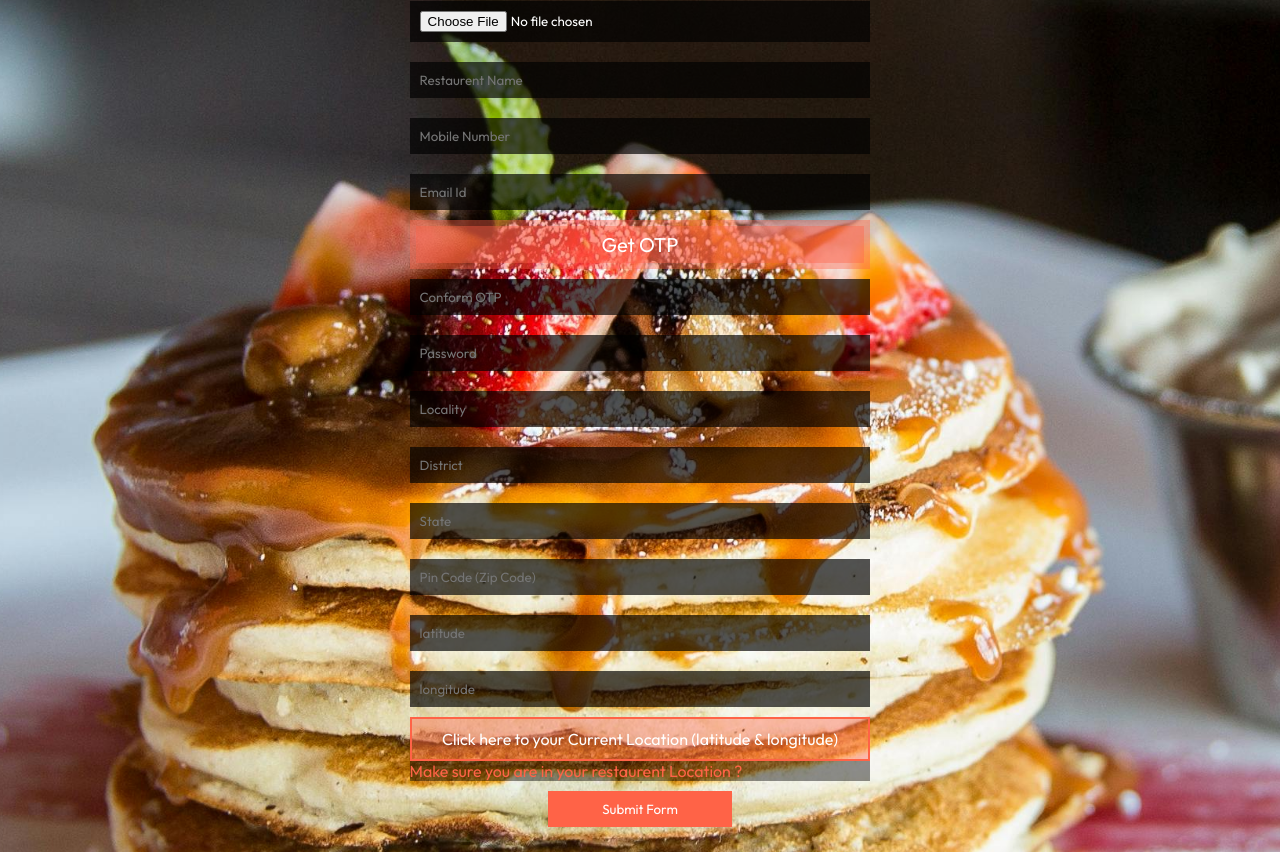
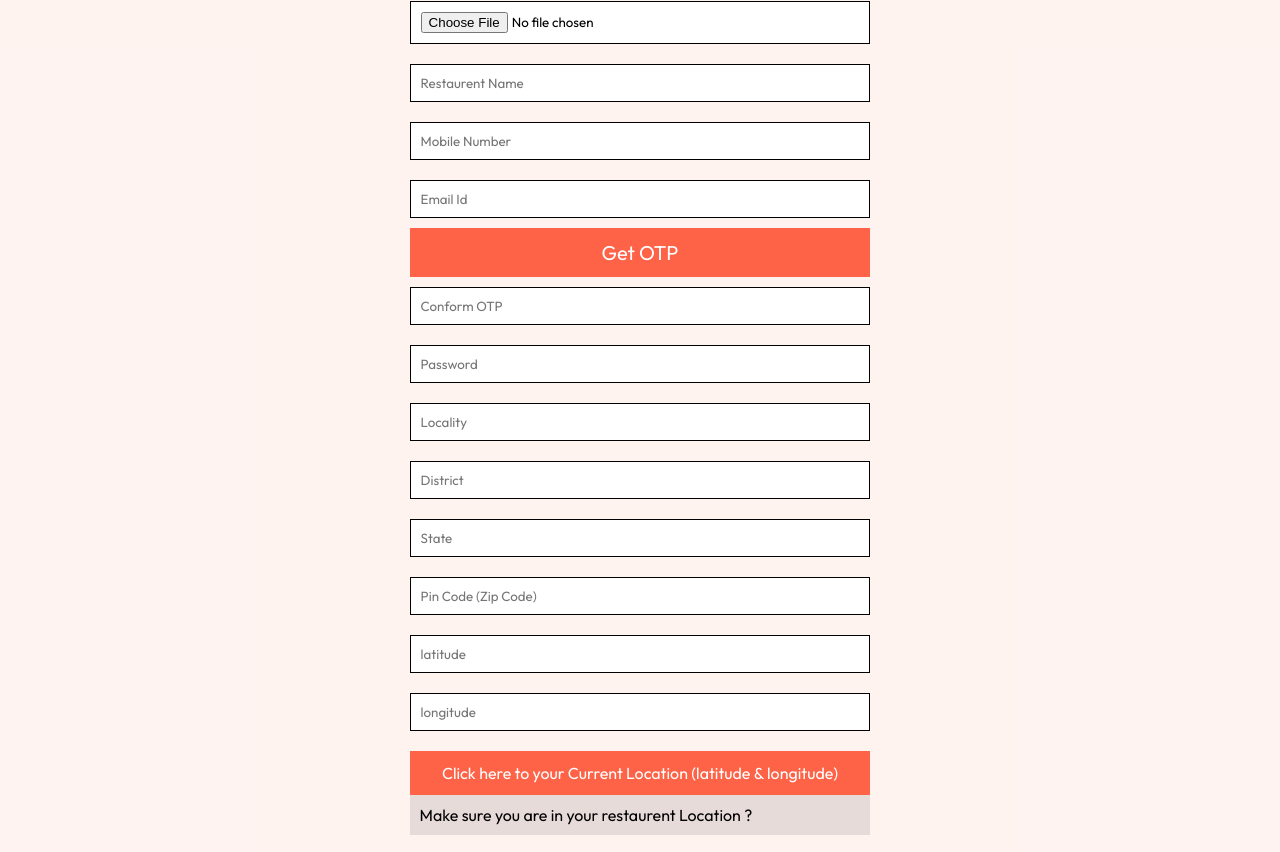
Before and after one commit to Aniketpundir/tomato-frontend, a React (Vite) app: page /AddRestaurent in a window 1280 px wide. Shown: the part 208-1060 px from the top of the page. Built offline with nearby package versions, Linux system fonts and the light colour scheme; no server answers.

Commit message:
change the add restaurent background

```diff
--- a/src/components/RestaurentAdd/RestaurentAddFolder/RestaurentAddF.css
+++ b/src/components/RestaurentAdd/RestaurentAddFolder/RestaurentAddF.css
@@ -1,5 +1,5 @@
 .Add-restaurent-container{
-    background-image: url('../../../assets/pexels-ash-craig-122861-376464.jpg');
+    background-color: rgba(255, 99, 71, 0.078);
     width: 100%;
     height: 170vh;
     background-repeat: no-repeat;
@@ -11,7 +11,7 @@ h1{
     color: #fff;
     text-align: center;
     padding-right: 50px;
-    background-color: rgba(255, 99, 71, 0.173);
+    background-color: tomato;
     margin: 10px 30%;
 }
 
@@ -26,12 +26,15 @@ h1{
     margin: 5% 20%;
 }
 
+.document{
+    background-color: #fff;
+}
+
 .form-input input{
     margin: 10px 0px;
     padding: 10px;
-    background-color: rgba(0, 0, 0, 0.67);
     border: none;
-    color: #fff;
+    border: 1px solid black;
 }
 
 .Email-otp{
@@ -43,18 +46,11 @@ h1{
 .Email-otp button{
     width: 100%;
    padding: 6px;
-   background-color: rgba(255, 99, 71, 0.407);
+   background-color:tomato;
    color: #fff;
    font-size: 20px;
    border:none;
-}
-
-.form-input .submitButton{
-    margin: 10px 30%;
-    padding: 10px;
-    background-color: tomato;
-    border: none;
-    color: #fff;
+   cursor: pointer;
 }
 
 
@@ -68,12 +64,25 @@ h1{
     border: 2px solid tomato;
     text-align: center;
     padding: 10px;
-    background-color: rgba(255, 99, 71, 0.407);
+    background-color: tomato;
     color: #fff;
     cursor: pointer;
+    margin-top: 10px;
 }
 
 .location span{
-    color: tomato;
-    background-color: rgba(0, 0, 0, 0.434);
+    color: black;
+    padding: 10px;
+    background-color: rgba(0, 0, 0, 0.098);
 }
+
+.submitButton{
+    margin: 100px;
+    cursor: pointer;
+    margin-top: 20px;
+    padding: 15px 30px;
+    background-color: tomato;
+    border: 1px solid tomato;
+    color: #fff;
+    font-size: 20px;
+}
--- a/src/components/RestaurentAdd/RestaurentAddFolder/RestaurentAddF.jsx
+++ b/src/components/RestaurentAdd/RestaurentAddFolder/RestaurentAddF.jsx
@@ -85,6 +85,7 @@ const RestaurentAddF = () => {
         pin_code: "",
         lati: "",
         longi: "",
+        // GSTIN: "",
       });
       setImage(false);
       // setToken(res.data.success)
@@ -114,6 +115,7 @@ const RestaurentAddF = () => {
           <form onSubmit={register}>
             <div className="form-input">
               <input
+                className="document"
                 type="file"
                 name="image"
                 onChange={(e) => setImage(e.target.files[0])}
@@ -127,6 +129,14 @@ const RestaurentAddF = () => {
                 onChange={onChangeHandler}
                 required
               />
+              {/* <input
+                placeholder="Restaurent GSTIN Number"
+                name="name"
+                type="text"
+                value={data.GSTIN}
+                onChange={onChangeHandler}
+                required
+              /> */}
               <input
                 placeholder="Mobile Number"
                 name="phone"
--- a/src/context/Storecontext.jsx
+++ b/src/context/Storecontext.jsx
@@ -202,6 +202,7 @@ const StoreContextProvider = (props) => {
     setCartItem,
     fetchCart,
     amount,
+    district,
 
     isLoggedIn,
     tokens,
```
